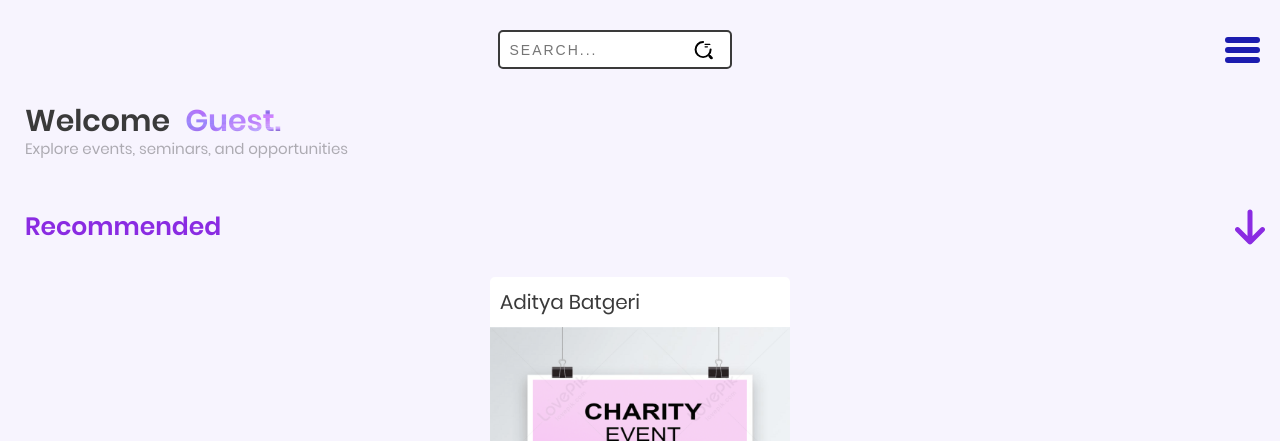
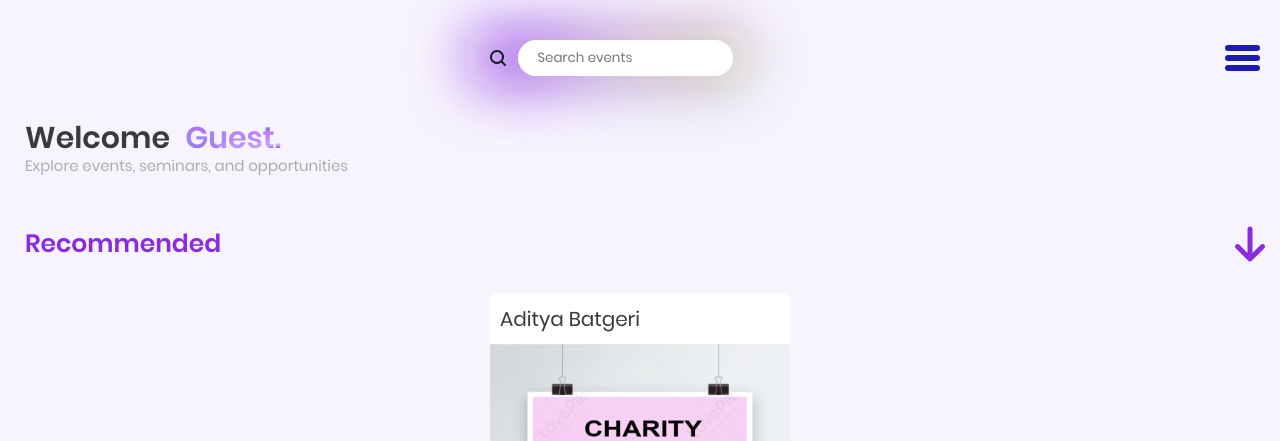
Before and after one commit to Aditya-0712/Eventify, a website: page main_page.html in a window 1280 px wide. Shown: the top 441 px of the page. Drawn offline with Linux system fonts and the light colour scheme.

Commit message:
design imorovements

```diff
--- a/main_page.html
+++ b/main_page.html
@@ -12,11 +12,14 @@
 <!-- _______________________________________Code for mobile view starts here____________________________________________________ -->
 
         <div class="mob_topbar">
-            <div class="input-container">
-                <input type="text" name="search" class="input" placeholder="search..." autocomplete="off">
-                <span class="icon">
-                    <svg width="19px" height="19px" viewBox="0 0 24 24" fill="none" xmlns="http://www.w3.org/2000/svg"><g id="SVGRepo_bgCarrier" stroke-width="0"></g><g id="SVGRepo_tracerCarrier" stroke-linecap="round" stroke-linejoin="round"></g><g id="SVGRepo_iconCarrier"> <path opacity="1" d="M14 5H20" stroke="#000" stroke-width="1.5" stroke-linecap="round" stroke-linejoin="round"></path> <path opacity="1" d="M14 8H17" stroke="#000" stroke-width="1.5" stroke-linecap="round" stroke-linejoin="round"></path> <path d="M21 11.5C21 16.75 16.75 21 11.5 21C6.25 21 2 16.75 2 11.5C2 6.25 6.25 2 11.5 2" stroke="#000" stroke-width="2.5" stroke-linecap="round" stroke-linejoin="round"></path> <path opacity="1" d="M22 22L20 20" stroke="#000" stroke-width="3.5" stroke-linecap="round" stroke-linejoin="round"></path> </g></svg>
-                </span>
+            <div class="input__container">
+                <div class="shadow__input"></div>
+                <button class="input__button__shadow">
+                  <svg fill="none" xmlns="http://www.w3.org/2000/svg" viewBox="0 0 20 20" height="20px" width="20px">
+                    <path d="M4 9a5 5 0 1110 0A5 5 0 014 9zm5-7a7 7 0 104.2 12.6.999.999 0 00.093.107l3 3a1 1 0 001.414-1.414l-3-3a.999.999 0 00-.107-.093A7 7 0 009 2z" fill-rule="evenodd" fill="#17202A"></path>
+                  </svg>
+                </button>
+                <input type="text" name="text" class="input__search" placeholder="Search events" autocomplete="off">
             </div>
             <div class="hamburg" id="hamburg">
                 <div></div>
@@ -26,7 +29,17 @@
         </div>
 
         <div class="mob_sidebar" id="mob_sidebar">
-            <a href="/logout">Logout</a>
+            <p style="margin-top: 60px;">Following</p>
+            <p>Near you</p>
+            <p>Posts you liked</p>
+            <p>Saved posts</p>
+            <p style="border-bottom: 1px solid black;">Notifications</p>
+            <a href="/logout">
+                <svg xmlns="http://www.w3.org/2000/svg" viewBox="0 0 512 512">
+                    <path d="M377.9 105.9L500.7 228.7c7.2 7.2 11.3 17.1 11.3 27.3s-4.1 20.1-11.3 27.3L377.9 406.1c-6.4 6.4-15 9.9-24 9.9c-18.7 0-33.9-15.2-33.9-33.9l0-62.1-128 0c-17.7 0-32-14.3-32-32l0-64c0-17.7 14.3-32 32-32l128 0 0-62.1c0-18.7 15.2-33.9 33.9-33.9c9 0 17.6 3.6 24 9.9zM160 96L96 96c-17.7 0-32 14.3-32 32l0 256c0 17.7 14.3 32 32 32l64 0c17.7 0 32 14.3 32 32s-14.3 32-32 32l-64 0c-53 0-96-43-96-96L0 128C0 75 43 32 96 32l64 0c17.7 0 32 14.3 32 32s-14.3 32-32 32z"/>
+                </svg>
+                Logout
+            </a>
         </div>
 
         <div class="mob_main">
--- a/public/main_page.css
+++ b/public/main_page.css
@@ -18,50 +18,75 @@ body
     padding: 30px 0px 0px 0px;
 }
 
-.input-container
+.input__container
 {
-    width: 220px;
     position: relative;
+    background: rgba(255, 255, 255, 0.7);
+    padding: 10px 15px;
+    display: flex;
+    justify-content: center;
+    align-items: center;
+    gap: 5px;
+    border-radius: 22px;
+    width: 250px;
+    perspective: 500px;
     margin:auto 10px auto auto;
 }
 
-.icon
+.shadow__input
 {
+    content: "";
     position: absolute;
-    right: 5px;
-    top: calc(50% + 5px);
-    transform: translateY(calc(-50% - 5px));
+    width: 100%;
+    height: 100%;
+    left: 0;
+    bottom: 0;
+    z-index: -1;
+    filter: blur(30px);
+    border-radius: 20px;
+    background-color: rgba(137, 43, 226, 0.8);
+    background-image: radial-gradient(at 85% 51%, hsla(60,60%,61%,1) 0px, transparent 50%),
+      radial-gradient(at 74% 68%, hsla(235,69%,77%,1) 0px, transparent 50%),
+      radial-gradient(at 64% 79%, hsla(284,72%,73%,1) 0px, transparent 50%),
+      radial-gradient(at 75% 16%, hsla(283,60%,72%,1) 0px, transparent 50%),
+      radial-gradient(at 90% 65%, hsla(153,70%,64%,1) 0px, transparent 50%),
+      radial-gradient(at 91% 83%, hsla(283,74%,69%,1) 0px, transparent 50%),
+      radial-gradient(at 72% 91%, hsla(213,75%,75%,1) 0px, transparent 50%);
 }
 
-.input
+.input__button__shadow
+{
+    cursor: pointer;
+    border: none;
+    background: none;
+    transition: transform 400ms, background 400ms;
+    display: flex;
+    justify-content: center;
+    align-items: center;
+    border-radius: 12px;
+    padding: 5px;
+}
+
+.input__button__shadow:hover
+{
+    background: rgba(255, 255, 255, 0.411);
+}
+
+.input__search
 {
     width: 100%;
-    height: 35px;
-    transition: .2s linear;
-    border: 2.5px solid #3a3a3a;
-    border-radius: 5px;
-    font-size: 14px;
-    text-transform: uppercase;
-    letter-spacing: 2px;
-    padding:0px 0px 0px 10px;
+    border-radius: 20px;
+    outline: none;
+    border: none;
+    padding: 8px;
+    position: relative;
+    padding-left: 20px;
+    font-family: poppins-regular;
 }
 
-.input:focus
+.input__search::placeholder
 {
-    outline: none;
-    border: 0.5px solid #3a3a3a;
-    box-shadow: -5px -5px 0px #3a3a3a;
-}
-
-.input-container:hover > .icon
-{
-    animation: anim 1s linear infinite;
-}
-
-@keyframes anim
-{
-    0%, 100% {transform: translateY(calc(-50% - 5px)) scale(1);}
-    50% {transform: translateY(calc(-50% - 5px)) scale(1.1);}
+    font-family: poppins-regular;
 }
 
 .hamburg , .hamburgopen
@@ -118,17 +143,42 @@ body
 .mob_sidebar a , .sideopen a
 {
     display: flex;
-    margin:50px auto 0px auto;
-    font-size: 20px;
+    font-size: 17px;
+    margin:60px auto 0px auto;
+    padding: 10px 25px;
+    border-radius: 0.7rem;
+    background-image: linear-gradient(rgb(254, 202, 202), rgb(254, 129, 129));
+    border: 2px solid rgb(50, 50, 50);
+    border-bottom: 5px solid rgb(50, 50, 50);
+    box-shadow: 0px 1px 6px 0px rgb(254, 129, 129);
+    transform: translate(0, -3px);
+    transition: 0.2s;
+    transition-timing-function: linear;
     font-family: poppins-regular;
-    color:red;
-    background-color: rgba(181,153,250,0.1);
-    padding:10px 15px 10px 15px;
-    border-radius: 5px;
-    /* box-shadow: 0 4px 8px 0 rgba(0, 0, 0, 0.2), 0 6px 20px 0 rgba(0, 0, 0, 0.19); */
-    box-shadow: rgba(149, 157, 165, 0.2) 0px 8px 24px;
-    border:1px solid rgba(0, 0, 0, 0.3);
     text-decoration: none;
+    color:black;
+}
+
+.mob_sidebar a svg, .sideopen a svg
+{
+    display:flex;
+    width:20px;
+    height:20px;
+    margin:auto 10px auto 0px;
+}
+
+.mob_sidebar p, .sideopen p
+{
+    display:block;
+    width:100%;
+    text-align: center;
+    font-size:20px;
+    font-family: poppins-regular;
+    color:#3a3a3a;
+    margin:0px auto 0px auto;
+    border-top:1px solid black;
+    padding: 7px 0px 7px 0px;
+    cursor: pointer;
 }
 
 .sideopen
```
